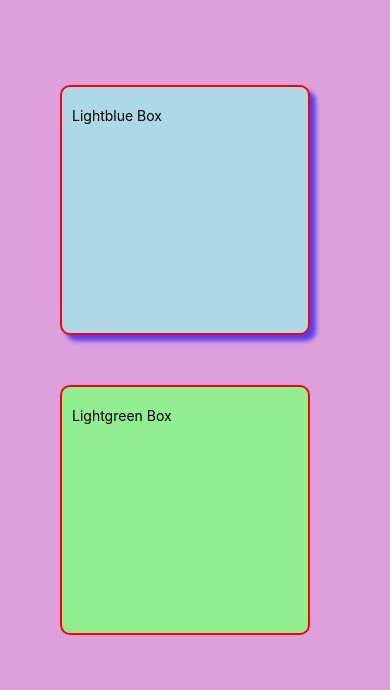
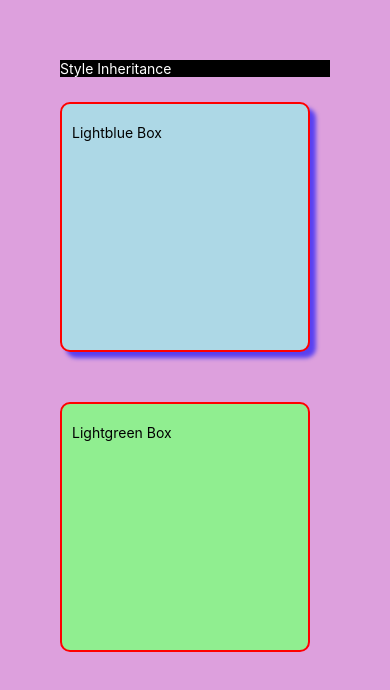
Before and after one commit to nishaanntt/reactNativeFDP, a React Native app: screen / in a window 390 px wide. Shown: the top 690 px of the page. Built offline with nearby package versions, Linux system fonts and the light colour scheme.

Commit message:
style inheritance

```diff
--- a/App.js
+++ b/App.js
@@ -3,6 +3,9 @@
 const App = () => {
 	return (
 		<View style={styles.container}>
+			<View style={styles.darkMode}>
+				<Text style={styles.darkModeText}>Style Inheritance</Text>
+			</View>
 			<View style={[styles.box, styles.lightblueBg, styles.boxShadow]}>
 				{/* The box shadow property will only be visible in iOS */}
 				<Text>Lightblue Box</Text>
@@ -22,17 +25,21 @@
 		backgroundColor: 'plum',
 		padding: 60,
 	},
+	darkMode: {
+		backgroundColor: 'black',
+		color: 'white', //no change. does not support style Inheritance unlike web
+	},
+	darkModeText: {
+		color: 'white',
+	},
 	boxShadow: {
-		//applies only on iOS
-		// box-shadow: h-offset v-offset blur spread color
-		shadowColor: 'blue', // only property that works both on android and iOS
+		shadowColor: 'blue',
 		shadowOffset: {
-			// can be positive or negative
 			width: 6,
 			height: 6,
 		},
-		shadowOpacity: 0.6, // ranges from 0 to 1. Transparency of the shadow
-		shadowRadius: 4, // sets the blur radius. Larger value = larger and lighter blur making the shadow more prominent
+		shadowOpacity: 0.6,
+		shadowRadius: 4,
 	},
 	androidShadow: {
 		elevation: 10,
```
